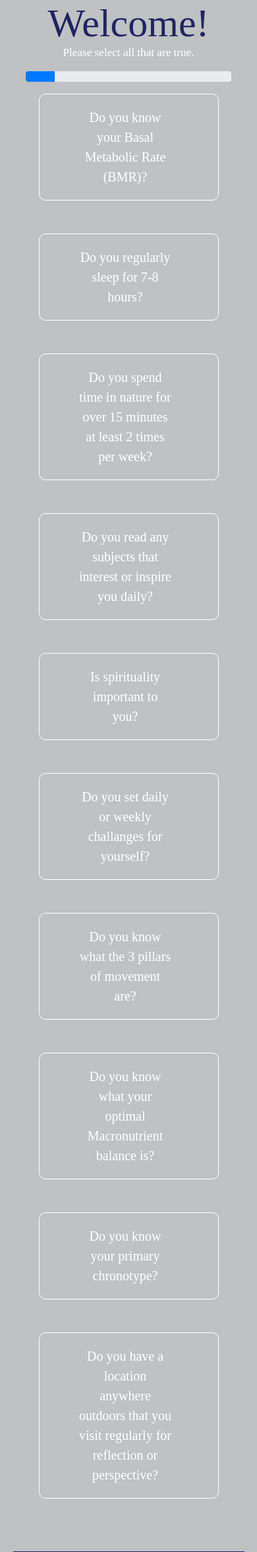
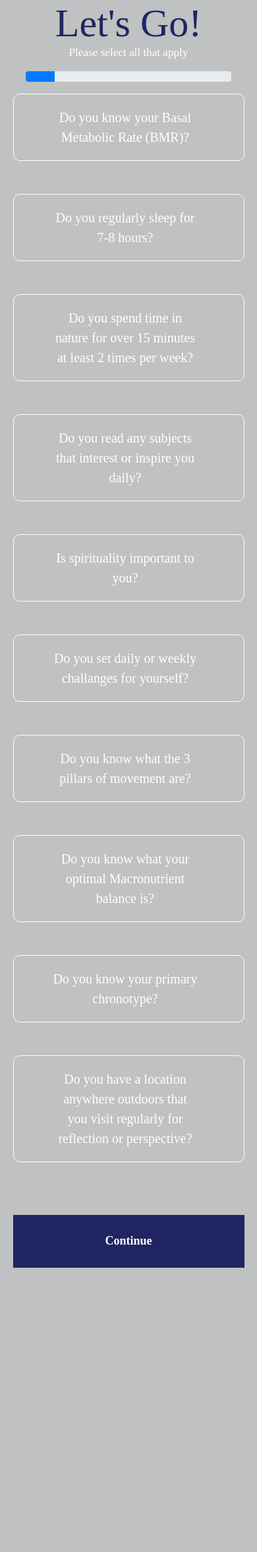
Before and after one commit to justinbather/lazarus-method, a Django app: page /accounts/onboarding/ in a window 390 px wide. Shown: the top 2353 px of the page at 66% size. After the commit the page ends 1922 px from the top, so only its background shows below. Run offline with Django 4.2, Linux system fonts and the light colour scheme; the visitor is signed in with stand-in values (Sample User, id 1); data comes from the database, SQL or seed files in the repository; parts of the project's set-up code (start-up, migrations or seed data) failed here and were passed over; some web fonts are replaced.

Commit message:
adjusted task container in tasks.css to 90vw

```diff
--- a/accounts/static/newcss/tasks.css
+++ b/accounts/static/newcss/tasks.css
@@ -358,7 +358,7 @@
   }
 
   .completed-tasks-container li, .tasks-container li {
-    width: 70vw;
+    width: 90vw;
   }
 
   .mark-done-button button {
--- a/accounts/templates/onboarding/onboarding.html
+++ b/accounts/templates/onboarding/onboarding.html
@@ -6,8 +6,8 @@
     <link rel="stylesheet" href="../static/newcss/tasks.css">
 
     <div class="title" style="padding-left:0;">
-        <h1>Welcome!</h1>
-        <h3>Please select all that are true.</h3>
+        <h1>Let's Go!</h1>
+        <h3>Please select all that apply</h3>
     </div>
     <div class="progress" style="width: 80vw; align-content:center;">
         <div class="progress-bar" role="progressbar" style="width: 14%" aria-valuenow="14" aria-valuemin="0" aria-valuemax="100"></div>
@@ -34,24 +34,8 @@
                     </ul>
                 </div>
 
-            <!--
-            {% for question in page_obj.object_list %}
-
-
-                    <li class="task_text"><input type="checkbox" name="question_true" id="{{ question.id }}" value="{{question.id}}"> {{question.question}} </li>
-                    <br>
-                    <br>
-
-            {% endfor %}
-            <br>
-            <br>
-            <br>
-            -->
-
-
-
             <div class="continue-button" style="padding-left:0;">
-                <button  name="save" method="POST" > Continue </button>
+                <button  name="save" method="POST" >Continue</button>
             </div>
 
 
@@ -59,23 +43,6 @@
         </div>
 
         </form>
-
-    <!--
-    <div class="list-group">
-        {% for task in task_list %}
-        <div class="list-group-item {% if task.completed %} task-complete {% endif %}">
-          <form style="display: inline;" method="post" onclick="location.href = '../checkoff'"}>
-            {% csrf_token %}
-            <input type="checkbox" name="completed" onchange="this.form.submit()" {% if task.completed %} checked
-              {% endif %} class="todo-status-checkbox"
-              title="{% if not task.completed %} mark as done {% else %} mark undone {% endif %}">
-          </form>
-          {{ task.task }}
-        </div>
-        {% endfor %}
-      </div>
-    </div>
--->
 </body>
 
 
--- a/accounts/templates/onboarding/onboarding2.html
+++ b/accounts/templates/onboarding/onboarding2.html
@@ -6,8 +6,8 @@
     <link rel="stylesheet" href="../static/newcss/tasks.css">
 
     <div class="title" style="padding-left:0;">
-        <h1>Welcome!</h1>
-        <h3>Please select all that are true.</h3>
+        <h1>Let's Go!</h1>
+        <h3>Please select all that apply.</h3>
     </div>
     <div class="progress" style="width: 80vw; align-content:center;">
         <div class="progress-bar" role="progressbar" style="width: 28%" aria-valuenow="28" aria-valuemin="0" aria-valuemax="100"></div>
--- a/accounts/templates/onboarding/onboarding3.html
+++ b/accounts/templates/onboarding/onboarding3.html
@@ -6,8 +6,8 @@
     <link rel="stylesheet" href="../static/newcss/tasks.css">
 
     <div class="title" style="padding-left:0;">
-        <h1>Welcome!</h1>
-        <h3>Please select all that are true.</h3>
+        <h1>Let's Go!</h1>
+        <h3>Please select all that apply.</h3>
     </div>
     <div class="progress" style="width: 80vw; align-content:center;">
         <div class="progress-bar" role="progressbar" style="width: 42%" aria-valuenow="42" aria-valuemin="0" aria-valuemax="100"></div>
--- a/accounts/templates/onboarding/onboarding4.html
+++ b/accounts/templates/onboarding/onboarding4.html
@@ -6,8 +6,8 @@
     <link rel="stylesheet" href="../static/newcss/tasks.css">
 
     <div class="title" style="padding-left:0;">
-        <h1>Welcome!</h1>
-        <h3>Please select all that are true.</h3>
+        <h1>Let's Go!</h1>
+        <h3>Please select all that apply.</h3>
     </div>
     <div class="progress" style="width: 80vw; align-content:center;">
         <div class="progress-bar" role="progressbar" style="width: 56%" aria-valuenow="56" aria-valuemin="0" aria-valuemax="100"></div>
--- a/accounts/templates/onboarding/onboarding5.html
+++ b/accounts/templates/onboarding/onboarding5.html
@@ -6,8 +6,8 @@
     <link rel="stylesheet" href="../static/newcss/tasks.css">
 
     <div class="title" style="padding-left:0;">
-        <h1>Welcome!</h1>
-        <h3>Please select all that are true.</h3>
+        <h1>Let's Go!</h1>
+        <h3>Please select all that apply.</h3>
     </div>
     <div class="progress" style="width: 80vw; align-content:center;">
         <div class="progress-bar" role="progressbar" style="width: 70%" aria-valuenow="70" aria-valuemin="0" aria-valuemax="100"></div>
--- a/accounts/templates/onboarding/onboarding6.html
+++ b/accounts/templates/onboarding/onboarding6.html
@@ -6,8 +6,8 @@
     <link rel="stylesheet" href="../static/newcss/tasks.css">
 
     <div class="title" style="padding-left:0;">
-        <h1>Welcome!</h1>
-        <h3>Please select all that are true.</h3>
+        <h1>Let's Go!!</h1>
+        <h3>Please select all that apply.</h3>
     </div>
     <div class="progress" style="width: 80vw; align-content:center;">
         <div class="progress-bar" role="progressbar" style="width: 84%" aria-valuenow="84" aria-valuemin="0" aria-valuemax="100"></div>
--- a/accounts/templates/onboarding/onboarding7.html
+++ b/accounts/templates/onboarding/onboarding7.html
@@ -6,8 +6,8 @@
     <link rel="stylesheet" href="../static/newcss/tasks.css">
 
     <div class="title" style="padding-left:0;">
-        <h1>Welcome!</h1>
-        <h3>Please select all that are true.</h3>
+        <h1>Let's Go!</h1>
+        <h3>Please select all that apply.</h3>
     </div>
     <div class="progress" style="width: 80vw; align-content:center; text-align: center;">
         <div class="progress-bar" role="progressbar" style="width: 100%" aria-valuenow="100" aria-valuemin="0" aria-valuemax="100">100%</div>
```
Also changed, not shown: 1 other file.
